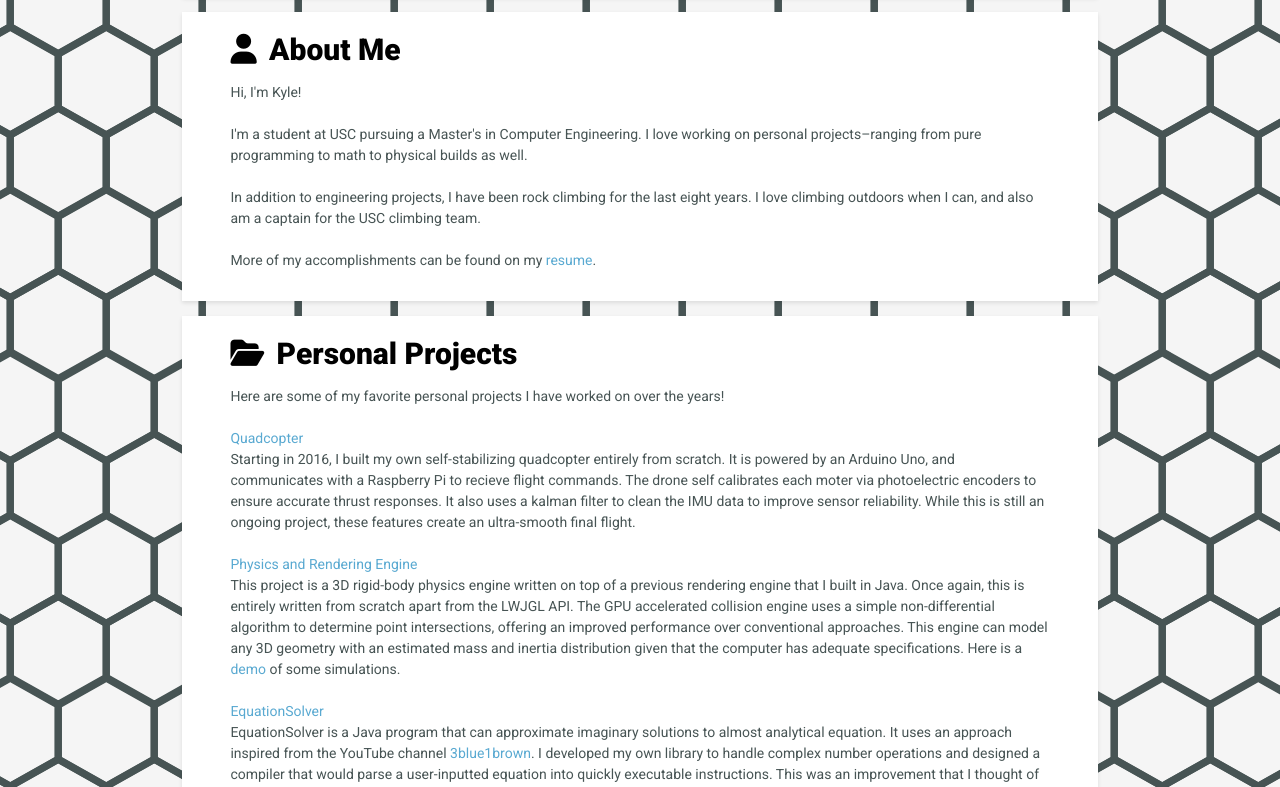
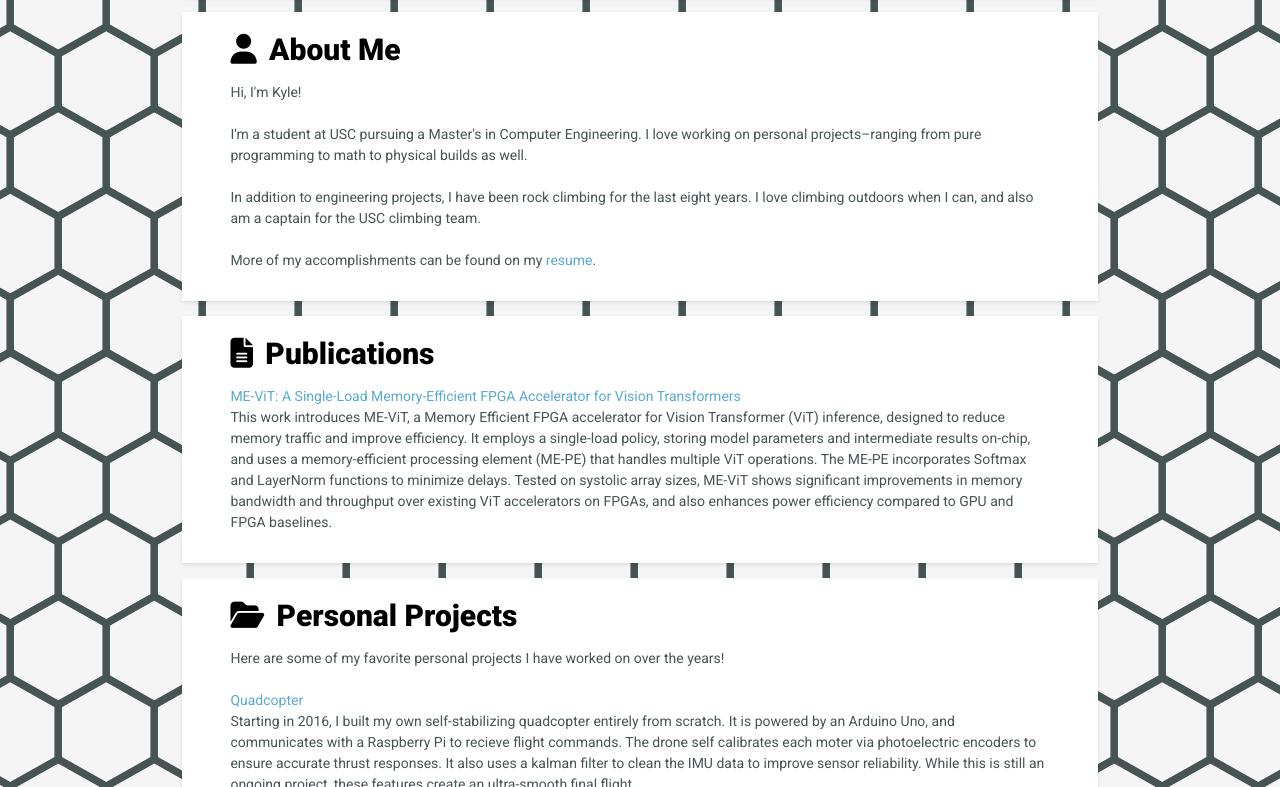
Before and after one commit to kylemarino22/Personal-Website, a plain HTML site: page index.html in a window 1280 px wide. Shown: the part 313-1100 px from the top of the page. Drawn offline with Linux system fonts and the light colour scheme.

Commit message:
me-vit update

```diff
--- a/index.html
+++ b/index.html
@@ -58,6 +58,17 @@
         </div>
 
       </div>
+
+      <div class="PageBox" id="publicationBox">
+        <div class="TitleText" id="publicationTitle">
+          <i class="fa-solid fa-file-lines" id="userIcon"></i> Publications
+        </div>
+        <div class="BodyText">
+          <a class="viewable-link" href="ME-ViT-Final.pdf" target="_blank">ME-ViT: A Single-Load Memory-Efficient FPGA Accelerator for Vision Transformers</a><br>  This work introduces ME-ViT, a Memory Efficient FPGA accelerator for Vision Transformer (ViT) inference, designed to reduce memory traffic and improve efficiency. It employs a single-load policy, storing model parameters and intermediate results on-chip, and uses a memory-efficient processing element (ME-PE) that handles multiple ViT operations. The ME-PE incorporates Softmax and LayerNorm functions to minimize delays. Tested on systolic array sizes, ME-ViT shows significant improvements in memory bandwidth and throughput over existing ViT accelerators on FPGAs, and also enhances power efficiency compared to GPU and FPGA baselines.
+        </div>
+
+      </div>
+
 
       <div class="PageBox" id="personalBox">
         <div class="TitleText" id="personalTitle">
--- a/main.css
+++ b/main.css
@@ -66,7 +66,7 @@ html,body {
 
 }
 
-#aboutBox, #personalBox, #skillsBox {
+#aboutBox, #personalBox, #skillsBox, #publicationBox{
 	margin-top:15px;
 }
 
@@ -76,7 +76,7 @@ html,body {
 	justify-content: center;
 }
 
-#aboutTitle, #personalTitle, #skillsTitle{
+#aboutTitle, #personalTitle, #skillsTitle, #publicationTitle{
 	margin-top: 10px;
 }
 
@@ -158,6 +158,7 @@ a:hover, a:active {
 }
 
 i.fa,
+i.fa-solid,
 i.fab  {
   margin-right: 5px;
   font-size: 15px;
```
